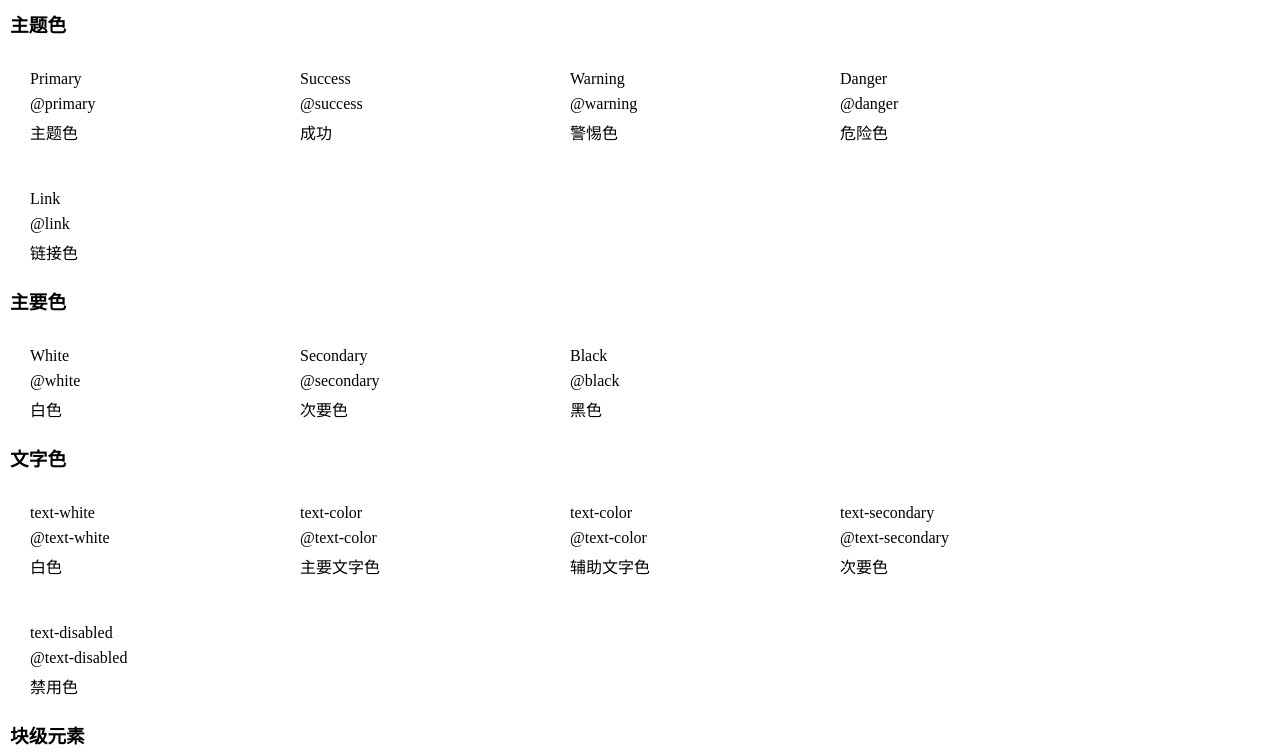
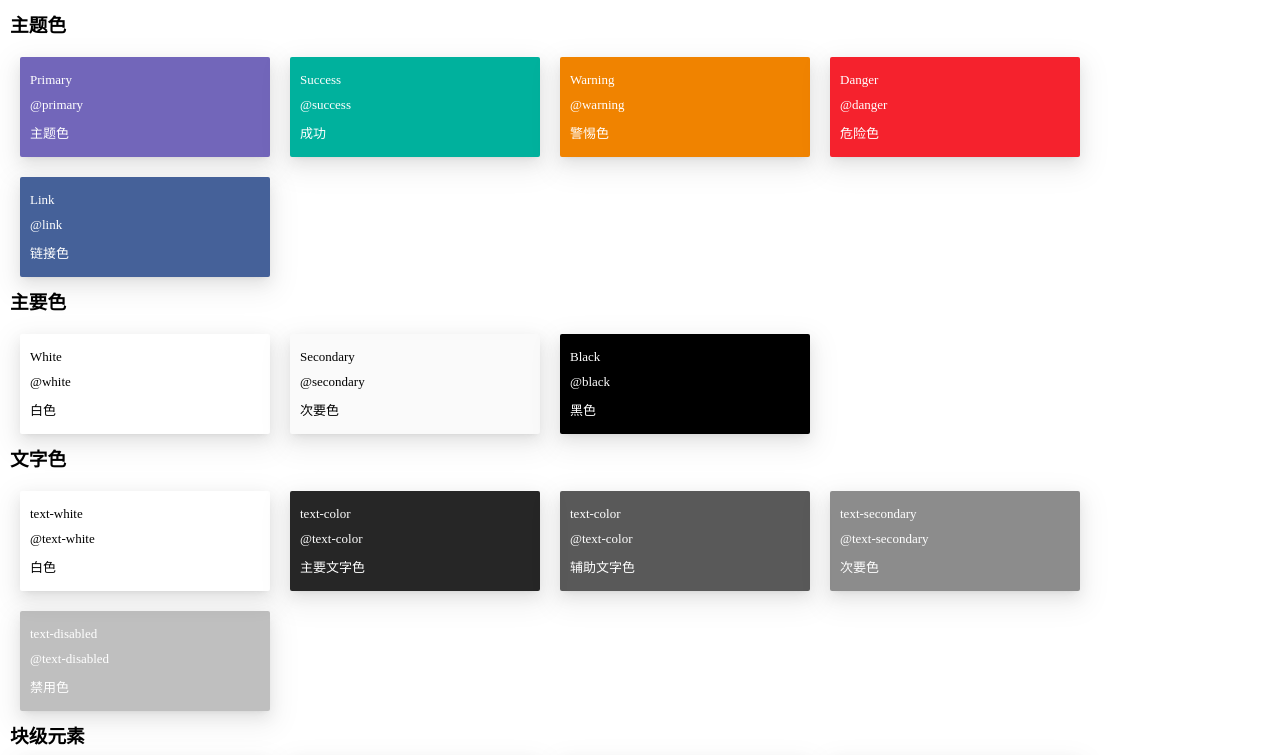
Before and after one commit to mkRui/Mor-Color, a website: page index.html in a window 1280 px wide. Shown: the top 755 px of the page. Drawn offline with nearby package versions, Linux system fonts and the light colour scheme; files that its build step writes are made by us from their sources.

Commit message:
fix: 修改文件引用

```diff
--- a/index.ts
+++ b/index.ts
@@ -1,5 +1,3 @@
-// export const THEME_TYPES = ['light', 'dark']
-
 export enum THEME_TYPES {
     LIGHT = 'light',
     DARK = 'DARK'
--- a/theme/theme.less
+++ b/theme/theme.less
@@ -1,3 +1,5 @@
+@import './theme.css';
+
 @primary: var(--theme-color-primary);
 @success: var(--theme-color-success);
 @warning: var(--theme-color-warning);
```
